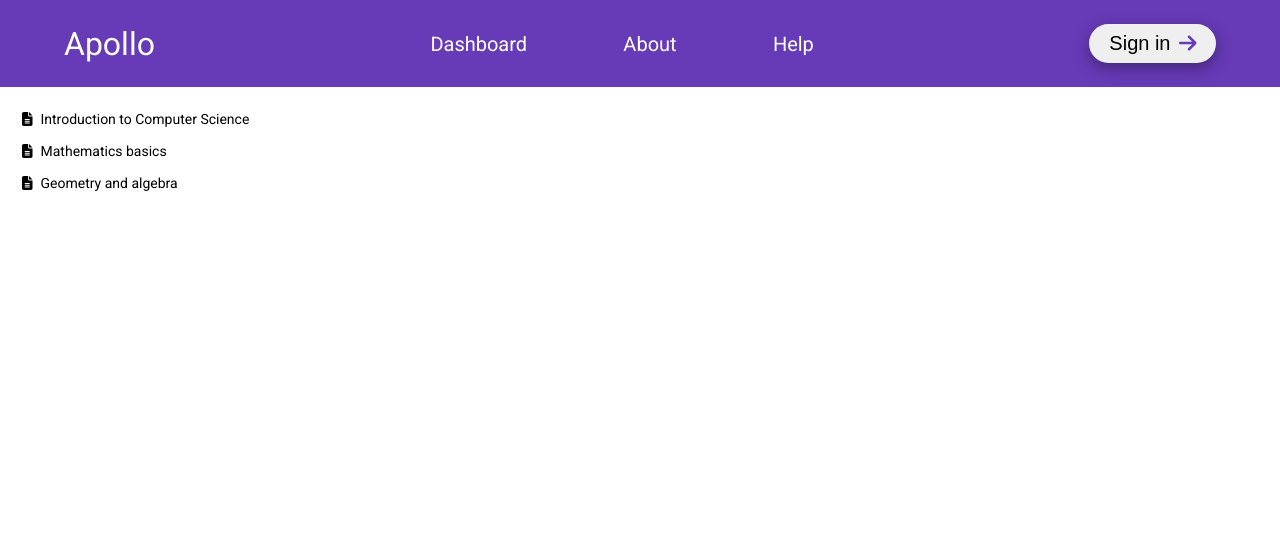
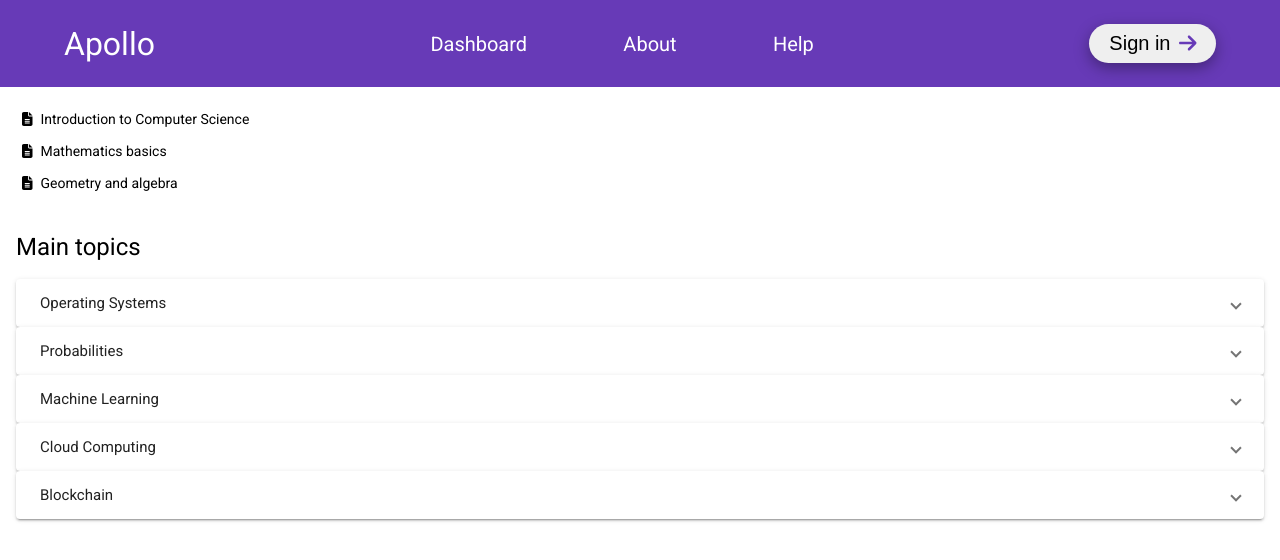
Before and after one commit to popastefan10/apollo-frontend, an Angular app: page /dashboard in a window 1280 px wide. Before the commit this address led to /. Shown: the top 560 px of the page. Built offline with nearby package versions, Linux system fonts and the light colour scheme.

Commit message:
Added dashboard

```diff
--- a/src/app/app-routing.module.ts
+++ b/src/app/app-routing.module.ts
@@ -1,10 +1,14 @@
 import { NgModule } from '@angular/core';
 import { RouterModule, Routes } from '@angular/router';
+import { DashboardComponent } from './components/dashboard/dashboard.component';
 
-const routes: Routes = [];
+const routes: Routes = [
+  { path: '', redirectTo: 'dashboard', pathMatch: 'full' },
+  { path: 'dashboard', component: DashboardComponent },
+];
 
 @NgModule({
   imports: [RouterModule.forRoot(routes)],
-  exports: [RouterModule]
+  exports: [RouterModule],
 })
-export class AppRoutingModule { }
+export class AppRoutingModule {}
--- a/src/app/app.module.ts
+++ b/src/app/app.module.ts
@@ -7,12 +7,14 @@ import { BrowserAnimationsModule } from '@angular/platform-browser/animations';
 import { GlobalMaterialModule } from './shared/global-material/global-material.module';
 import { NavbarComponent } from './components/navbar/navbar.component';
 import { FontAwesomeModule } from '@fortawesome/angular-fontawesome';
+import { DashboardComponent } from './components/dashboard/dashboard.component';
 import { ArticlesComponent } from './components/articles/articles.component';
 
 @NgModule({
   declarations: [
     AppComponent,
     NavbarComponent,
+    DashboardComponent,
     ArticlesComponent
   ],
   imports: [
--- /dev/null
+++ b/src/app/components/dashboard/dashboard.component.html
@@ -0,0 +1,10 @@
+<div class="dashboard-title">
+	<h1>Main topics</h1>
+</div>
+<div class="topics-container">
+	<mat-expansion-panel *ngFor="let topic of topics">
+		<mat-expansion-panel-header>
+			{{ topic }}
+		</mat-expansion-panel-header>
+	</mat-expansion-panel>
+</div>
--- /dev/null
+++ b/src/app/components/dashboard/dashboard.component.scss
@@ -0,0 +1,10 @@
+@use "variables" as *;
+
+:host {
+  display: block;
+  padding: $page-padding;
+}
+
+.dashboard-title {
+	margin-bottom: 16px;
+}
--- /dev/null
+++ b/src/app/components/dashboard/dashboard.component.ts
@@ -0,0 +1,22 @@
+import { Component, OnInit } from '@angular/core';
+
+@Component({
+  selector: 'app-dashboard',
+  templateUrl: './dashboard.component.html',
+  styleUrls: ['./dashboard.component.scss']
+})
+export class DashboardComponent implements OnInit {
+  public topics: string[] = [
+    'Operating Systems',
+    'Probabilities',
+    'Machine Learning',
+    'Cloud Computing',
+    'Blockchain'
+  ];
+
+  constructor() { }
+
+  ngOnInit(): void {
+  }
+
+}
--- a/src/app/shared/global-material/global-material.module.ts
+++ b/src/app/shared/global-material/global-material.module.ts
@@ -1,9 +1,11 @@
 import { NgModule } from '@angular/core';
 import { CommonModule } from '@angular/common';
 import { MatSliderModule } from '@angular/material/slider';
+import { MatExpansionModule } from '@angular/material/expansion';
 
 const MATERIAL_MODULES = [
-  MatSliderModule
+  MatSliderModule,
+  MatExpansionModule
 ];
 
 @NgModule({
--- a/src/theme/_variables.scss
+++ b/src/theme/_variables.scss
@@ -0,0 +1 @@
+$page-padding: 16px;
```
Also changed, not shown: 1 other file (tests, documents, lock files or other folders).
